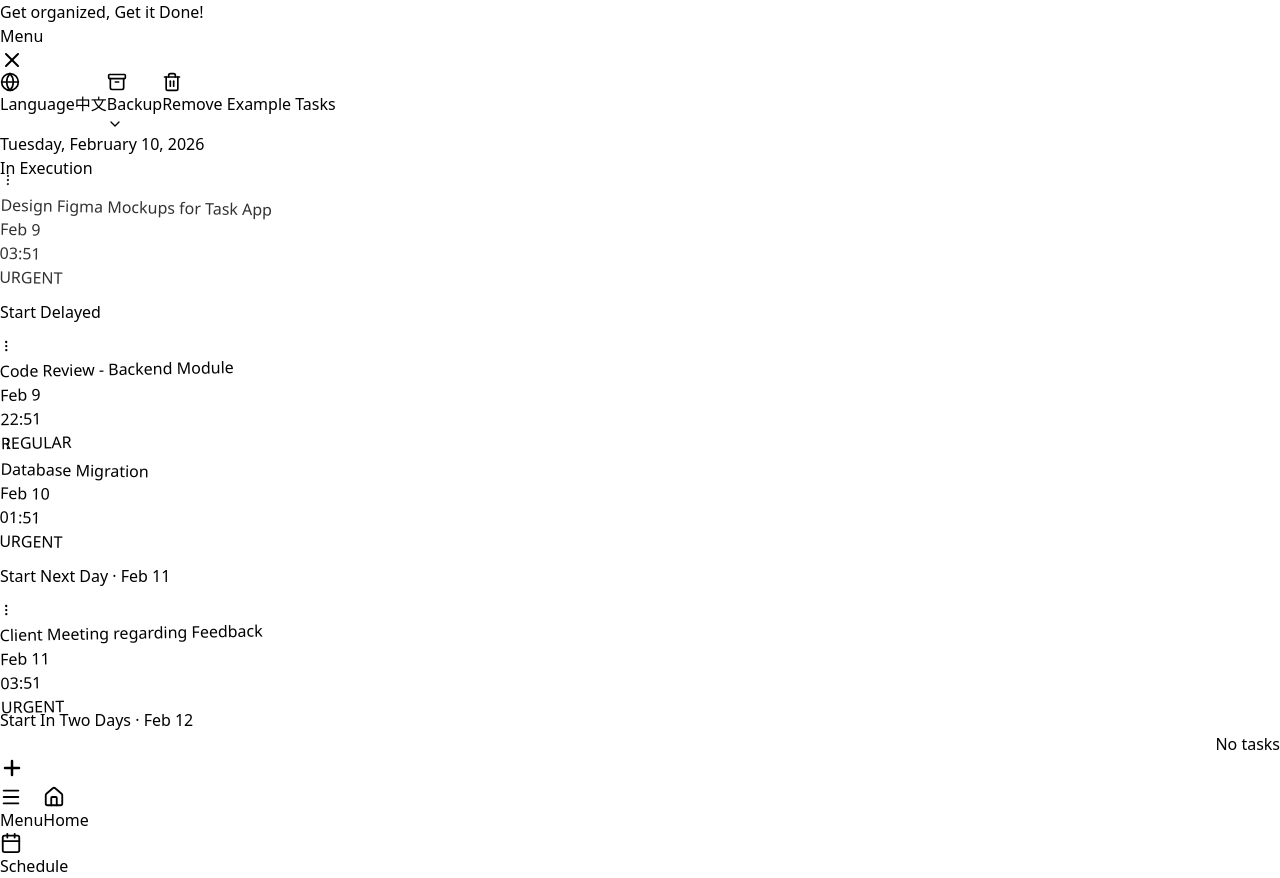
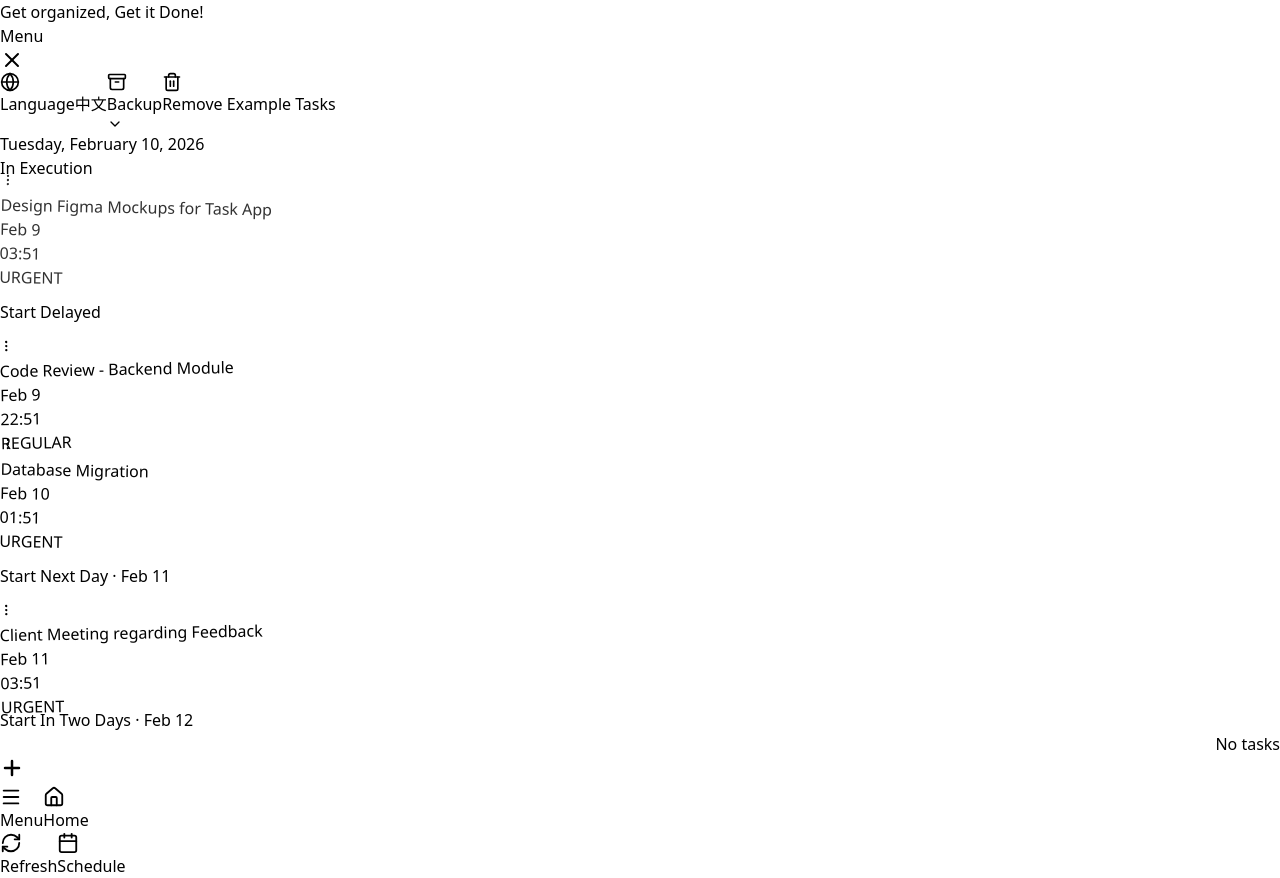
Before and after one commit to shijiema/no-stress-todo, a React (Vite) app: page / in a window 1280 px wide. Built offline with nearby package versions, Linux system fonts and the light colour scheme.

Commit message:
add refresh function

```diff
--- a/src/App.jsx
+++ b/src/App.jsx
@@ -22,7 +22,8 @@ import {
   Download,
   Archive,
   Play,
-  Globe
+  Globe,
+  RefreshCw
 } from 'lucide-react';
 
 // Helper to format Date objects for datetime-local inputs
@@ -63,6 +64,16 @@ const App = () => {
 
   const EXAMPLE_TAG = '__example__';
 
+  // Refresh: reload tasks from DB and navigate to home
+  const refreshTasks = useCallback(() => {
+    loadTasks().then(stored => {
+      if (stored.length > 0) {
+        setTasks(stored);
+      }
+      setCurrentScreen('home');
+    });
+  }, []);
+
   // Load tasks from IndexedDB on mount; seed examples on first use
   useEffect(() => {
     loadTasks().then(stored => {
@@ -79,6 +90,7 @@ const App = () => {
         saveTasks(sample);
       }
       setDbReady(true);
+      setCurrentScreen('home');
     });
   }, []);
 
@@ -571,7 +583,7 @@ const App = () => {
               onClick={() => setFormData({...formData, priority: 1})}
               className={`flex-1 py-3.5 rounded-full text-sm font-medium transition-all ${
                 formData.priority === 1
-                  ? 'bg-gray-200 text-gray-700'
+                  ? 'bg-green-400 text-white'
                   : 'bg-gray-100 text-gray-500'
               }`}
             >
@@ -836,10 +848,16 @@ const App = () => {
             </button>
           </div>
           <div className="flex-1" />
-          <button onClick={() => { setEditingTask(null); setCurrentScreen('calendar'); }} className={`flex flex-col items-center gap-1 ${currentScreen === 'calendar' ? 'text-black' : 'text-gray-400'}`}>
-            <CalendarIcon size={22} />
-            <span className="text-[9px] font-black uppercase">{t('schedule')}</span>
-          </button>
+          <div className="flex gap-8">
+            <button onClick={refreshTasks} className="flex flex-col items-center gap-1 text-gray-400">
+              <RefreshCw size={22} />
+              <span className="text-[9px] font-black uppercase">{t('refresh')}</span>
+            </button>
+            <button onClick={() => { setEditingTask(null); setCurrentScreen('calendar'); }} className={`flex flex-col items-center gap-1 ${currentScreen === 'calendar' ? 'text-black' : 'text-gray-400'}`}>
+              <CalendarIcon size={22} />
+              <span className="text-[9px] font-black uppercase">{t('schedule')}</span>
+            </button>
+          </div>
         </div>
       </div>
     </div>
--- a/src/i18n.js
+++ b/src/i18n.js
@@ -59,6 +59,7 @@ const translations = {
 
     // Bottom nav
     home: 'Home',
+    refresh: 'Refresh',
     schedule: 'Schedule',
 
     // Alert
@@ -123,6 +124,7 @@ const translations = {
 
     // Bottom nav
     home: '首页',
+    refresh: '刷新',
     schedule: '日程',
 
     // Alert
```
